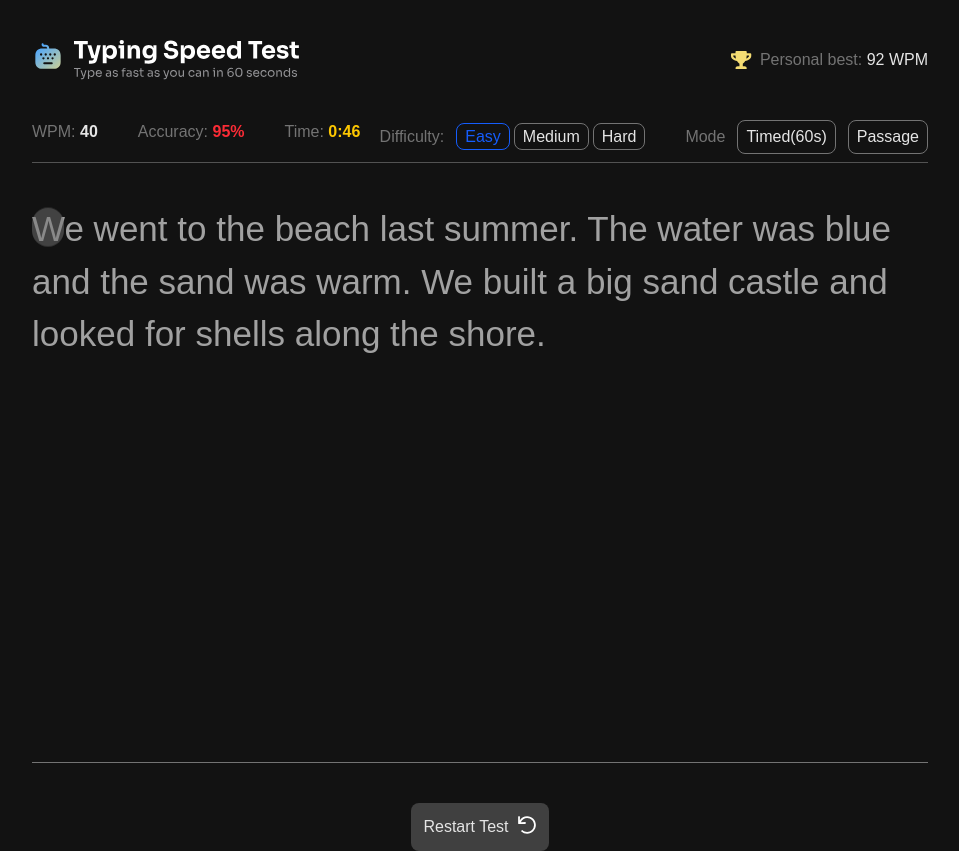
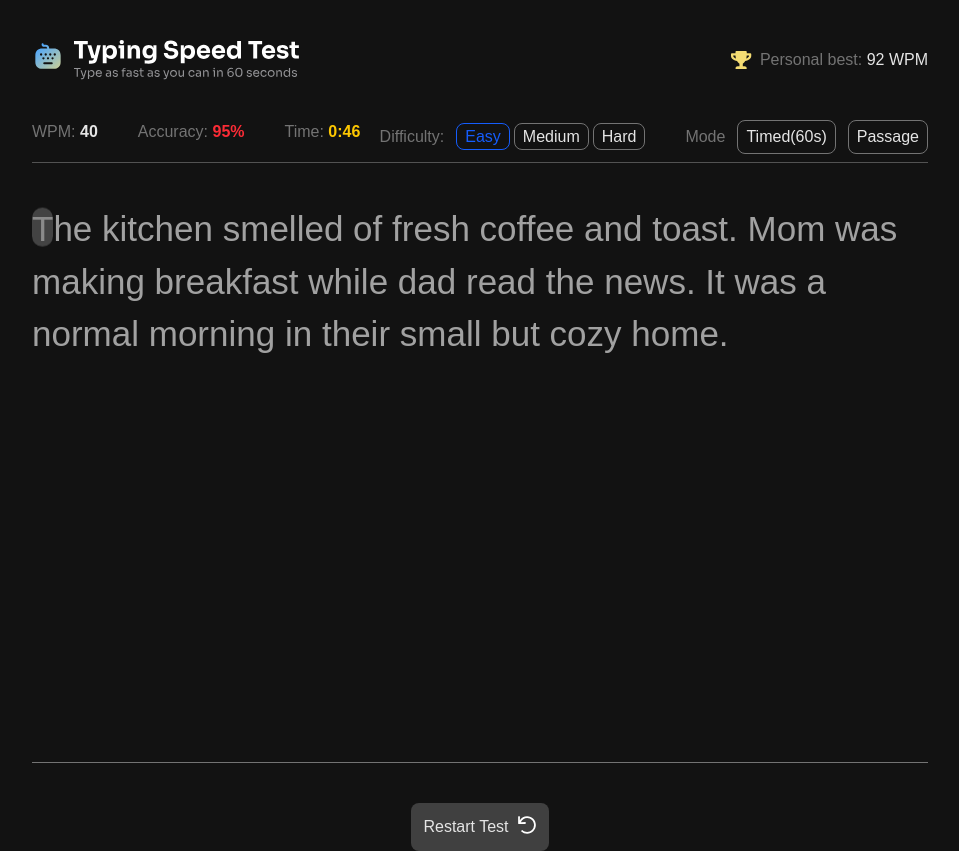
Before and after one commit to Zer0-Gravity/mini-react-project, a React (Vite) app in the folder typing-test/: page / in a window 1280 px wide. Shown: the whole page, without its empty margins (160-1119 px from the left). Built offline with nearby package versions, Linux system fonts and the light colour scheme.

Commit message:
Fix: Math.random impurity syntax error

```diff
--- a/typing-test/src/Component/Playground.tsx
+++ b/typing-test/src/Component/Playground.tsx
@@ -13,7 +13,7 @@ function Playground({ passage }: PlaygroundProps) {
     const handleUserType = (e: React.ChangeEvent<HTMLInputElement>) => {
         const value = e.target.value;
 
-        //Check if user input less than the offered passage
+        //Check if user input length less than the offered passage
         //if so set userType value based on user input
         if (value.length <= passage.text.length) {
             setUserType(value);
--- a/typing-test/src/TypingTest.tsx
+++ b/typing-test/src/TypingTest.tsx
@@ -1,7 +1,7 @@
 import React, { useState } from "react";
 import Playground from "./Component/Playground";
 import ControlBar from "./Component/ControlBar";
-import type { MockData } from "./Utils/Type";
+import type { LevelEntries, MockData } from "./Utils/Type";
 import { dataTyping } from "./Utils/DataTyping";
 
 type DifficultyLevels = keyof MockData;
@@ -10,16 +10,22 @@ function TypingTest() {
     const [difficulty, setDifficulty] = useState<DifficultyLevels>("easy");
 
     const changeDifficulties = (e: React.ChangeEvent<HTMLInputElement>) => {
-        setDifficulty(e.target.value as DifficultyLevels); //Narrow e.target.value (string) to union type DifficultyLevels
+        const level = e.target.value as DifficultyLevels; //Narrow e.target.value (string) to union type DifficultyLevels
+        setDifficulty(level);
+
+        const newPassage = getRandomPassage(level); //Get return value based on the input value
+        setPassage(newPassage);
     };
 
     const getRandomPassage = (level: keyof MockData) => {
         const levelPassage = dataTyping[level]; //Cast data based on the union type value
-        const randomIndex = Math.floor(Math.random() * levelPassage.length);
+        const randomIndex = Math.floor(Math.random() * levelPassage.length); //Randomize the array passage on random index
         return levelPassage[randomIndex];
     };
 
-    const passage = getRandomPassage(difficulty);
+    const [passage, setPassage] = useState<LevelEntries>(() =>
+        getRandomPassage(difficulty),
+    );
 
     return (
         <main className="mt-10 flex flex-col gap-10 items-center">
```
